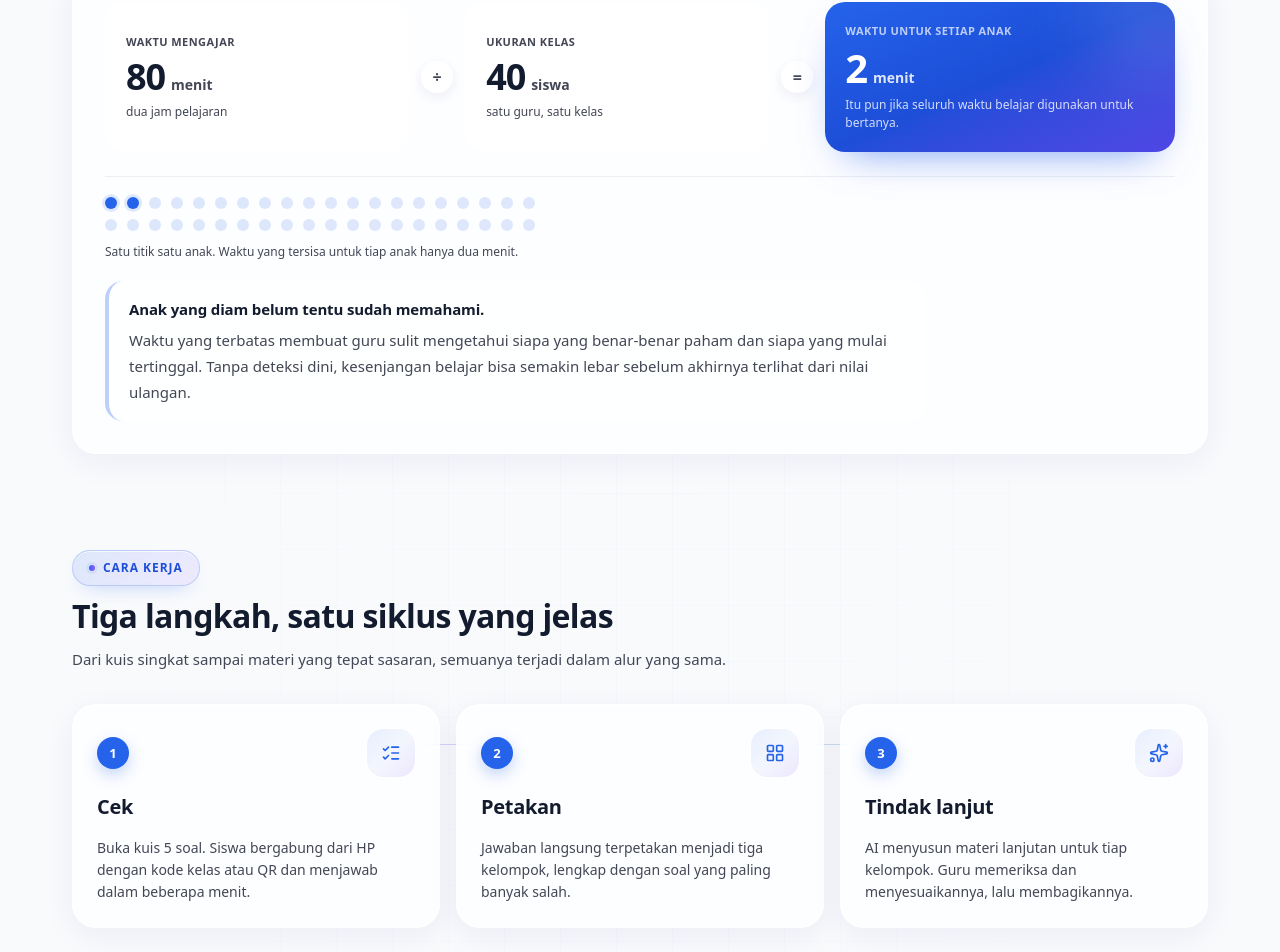
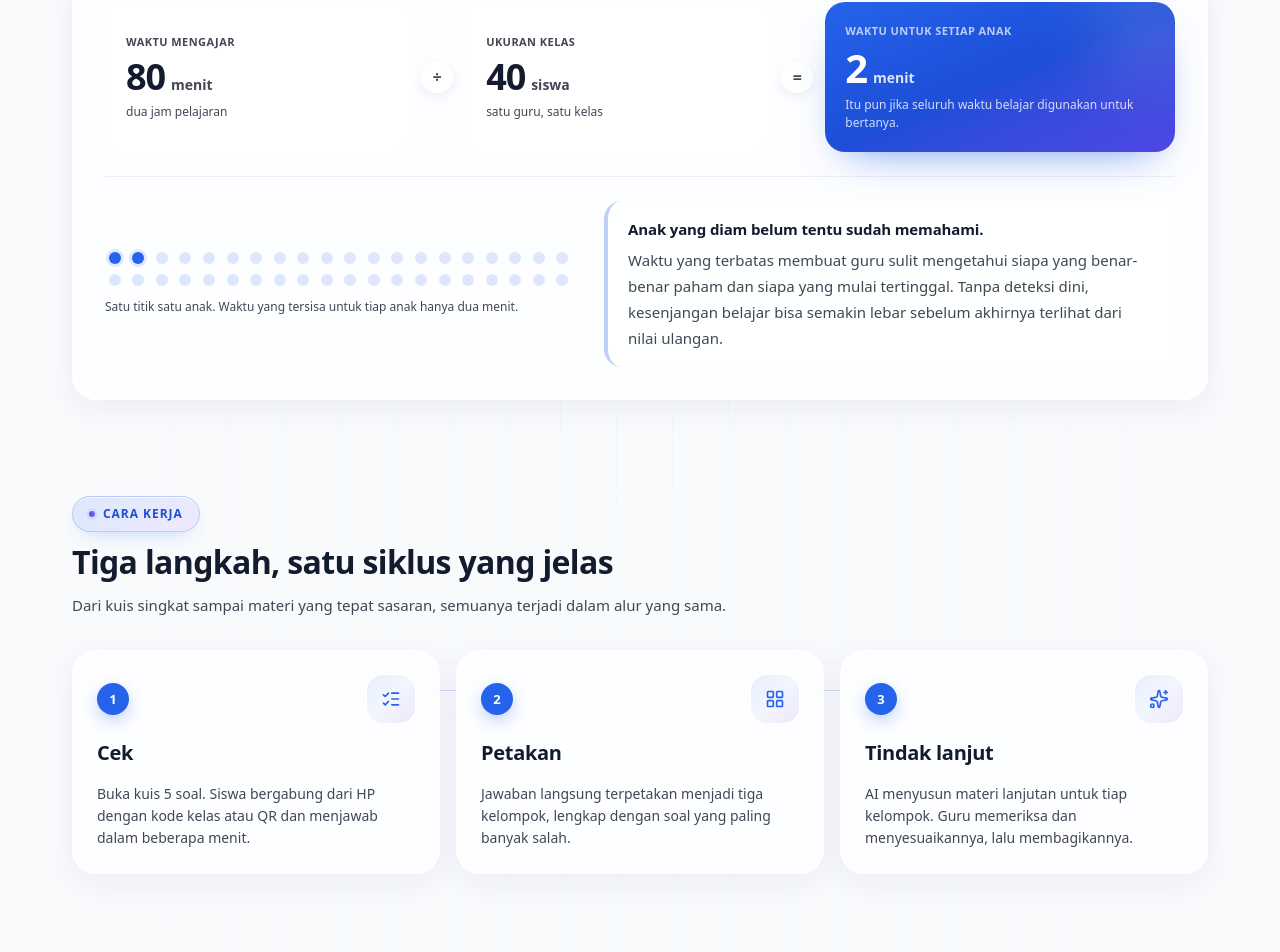
Before and after one commit to hsbysddq/gurupintar, a Next.js app: page / in a window 1280 px wide. Shown: the part 1467-2419 px from the top of the page. Built offline with nearby package versions, Linux system fonts and the light colour scheme.

Commit message:
feat(landing): susun visual titik dan penjelasan berdampingan

```diff
--- a/app/page.tsx
+++ b/app/page.tsx
@@ -333,17 +333,18 @@ export default function Beranda() {
               </div>
             </div>
 
-            <div className="mt-6 flex flex-col gap-3 border-t border-aura-outline/30 pt-5">
+            <div className="mt-6 grid gap-5 border-t border-aura-outline/30 pt-5 md:grid-cols-[minmax(0,0.9fr)_minmax(0,1.1fr)] md:items-center md:gap-8 md:pt-6">
+              <div className="flex flex-col gap-3">
                 <div
                   role="img"
                   aria-label="40 titik mewakili 40 anak, dua titik ditandai terang mewakili dua menit bagian tiap anak."
-                className="flex max-w-[440px] flex-wrap gap-2.5"
+                  className="grid grid-cols-[repeat(20,minmax(0,1fr))] gap-x-1 gap-y-2.5"
                 >
                   {TITIK_KELAS.map((disorot, i) => (
                     <span
                       key={i}
                       aria-hidden="true"
-                    className={`size-2.5 rounded-full sm:size-3 ${
+                      className={`size-2.5 justify-self-center rounded-full sm:size-3 ${
                         disorot ? "bg-aura-primary shadow-[0_0_0_3px_rgba(37,99,235,0.14)]" : "bg-aura-primary/15"
                       }`}
                     />
@@ -354,7 +355,7 @@ export default function Beranda() {
                 </p>
               </div>
 
-            <div className="mt-5 max-w-[820px] rounded-[18px] border-l-4 border-aura-primary/30 bg-white/45 px-5 py-4">
+              <div className="rounded-[18px] border-l-4 border-aura-primary/30 bg-white/45 px-5 py-4">
                 <h3 className="font-display text-[15px] leading-[24px] font-bold tracking-[-0.01em] text-aura-ink">
                   Anak yang diam belum tentu sudah memahami.
                 </h3>
@@ -363,6 +364,7 @@ export default function Beranda() {
                   tertinggal. Tanpa deteksi dini, kesenjangan belajar bisa semakin lebar sebelum akhirnya terlihat dari
                   nilai ulangan.
                 </p>
+              </div>
             </div>
           </div>
         </section>
```
Also changed, not shown: .commandcode/taste/taste-—-command-code/taste.md. Lines whose indentation alone changed are shown as unchanged.
